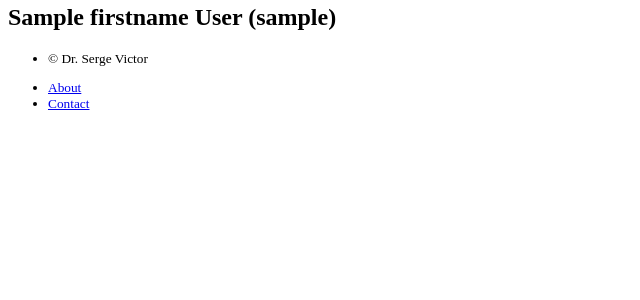
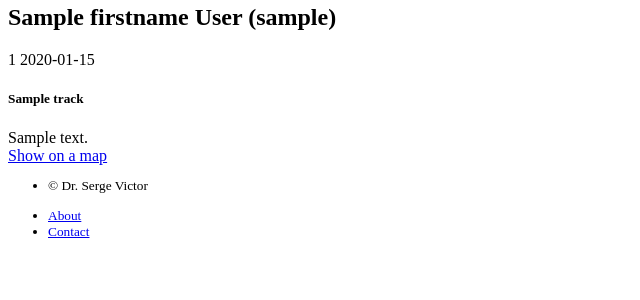
Before and after one commit to ser/motracker, a Flask app: template motracker/templates/users/showoff.html in a window 1280 px wide. Shown: the part 147-447 px from the top of the page, without its empty margins (0-640 px from the left). Run offline with Flask 2, Linux system fonts and the light colour scheme; tables that the repository leaves empty hold one stand-in row (values such as "Sample post"); the template is opened without the code that fills it: values that come from a table or form of the project are taken from there, most other values are stand-ins (such as "Sample title", 1, 10 or a date in 2020); form fields are guessed from the names that the template uses; parts of the project's set-up code (start-up, migrations or seed data) failed here and were passed over.

Commit message:
Working on UI

```diff
--- a/motracker/gpsdb/models.py
+++ b/motracker/gpsdb/models.py
@@ -62,7 +62,7 @@
 
     __tablename__ = "tracks"
     name = Column(db.String(255), unique=False, nullable=False)
-    device = Column(db.String(20), unique=False, nullable=False)
+    device = Column(db.String(255), unique=False, nullable=False)
     trackdate = Column(db.Date(), nullable=True)
     user_id = reference_col("users", nullable=True)
     user = relationship('User', cascade="all,delete", backref='trackusers')
--- a/motracker/templates/nav.html
+++ b/motracker/templates/nav.html
@@ -1,6 +1,6 @@
 
 <nav class="navbar navbar-expand-lg navbar-dark bg-primary fixed-top">
-    <a class="navbar-brand" href="{{ url_for('public.home') }}">m<i class="fa fa-bullseye"></i>Tracker</a>
+    <a class="navbar-brand" href="{{ url_for('public.home') }}">m<i class="fa fa-compass"></i>Tracker</a>
   <button class="navbar-toggler" type="button" data-toggle="collapse" data-target="#navbarSupportedContent" aria-controls="navbarSupportedContent"
     aria-expanded="false" aria-label="Toggle navigation">
     <span class="navbar-toggler-icon"></span>
--- a/motracker/templates/users/showoff.html
+++ b/motracker/templates/users/showoff.html
@@ -3,6 +3,26 @@
 {% block page_title %}{{ username }} show off / moTracker{% endblock %}
 {% block content %}
     <div class="container">
-	<h2>{{ firstname }} {{ lastname }} ({{ username }})</h2>
+        <div class="jumbotron">
+     	    <h2>{{ firstname }} {{ lastname }} ({{ username }})</h2>
+        </div>
+        <div class="card-columns">
+            {% for track in trackz|sort(attribute='id', reverse = True) %}
+            <div class="card">
+                <div class="card-header">
+                    <i class="fa fa-compass"></i> {{ track.id }} <span
+                       class="pull-right badge badge-secondary">{{ track.trackdate }}</span>
+                </div>
+                <div class="card-body">
+                    <h5 class="card-title">{{ track.name }}</h5>
+                    {{ track.description }}
+                </div>
+                <div class="card-footer">
+                    <a href="{{ url_for('gpsdb.showtrack', track_id=track.id) }}"
+                       class="btn btn-info btn-sm btn-block">Show on a map</a>
+                </div>
+            </div>
+            {% endfor %}
+        </div>
     </div>
 {% endblock %}
--- a/motracker/user/models.py
+++ b/motracker/user/models.py
@@ -45,6 +45,7 @@
     last_name = Column(db.String(30), nullable=True)
     active = Column(db.Boolean(), default=False)
     is_admin = Column(db.Boolean(), default=False)
+    is_private = Column(db.Boolean(), default=False)
 
     def __init__(self, username, email, password=None, **kwargs):
         """Create instance."""
```
Also changed, not shown: motracker/gpsdb/views.py (+39 -0 lines), motracker/templates/public/home.html (+5 -5 lines), motracker/user/views.py (+13 -5 lines), motracker/utils.py (+4 -3 lines).
